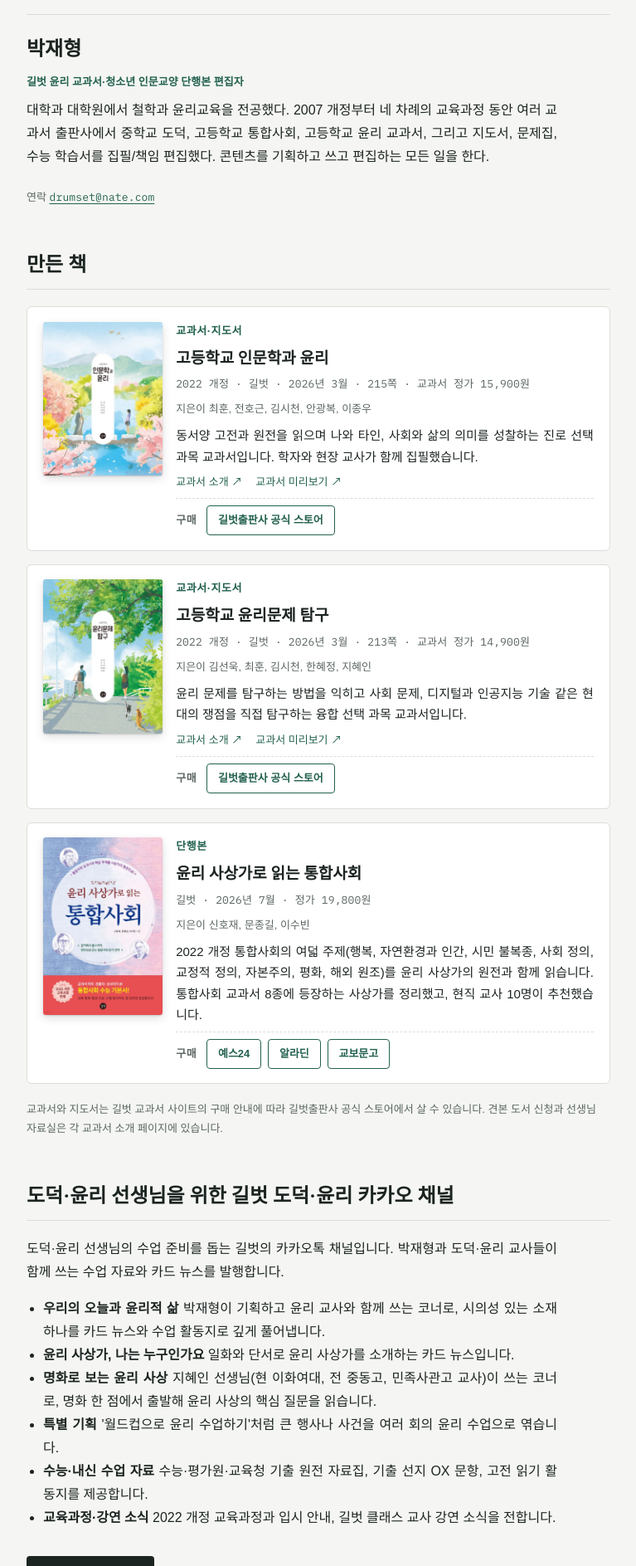
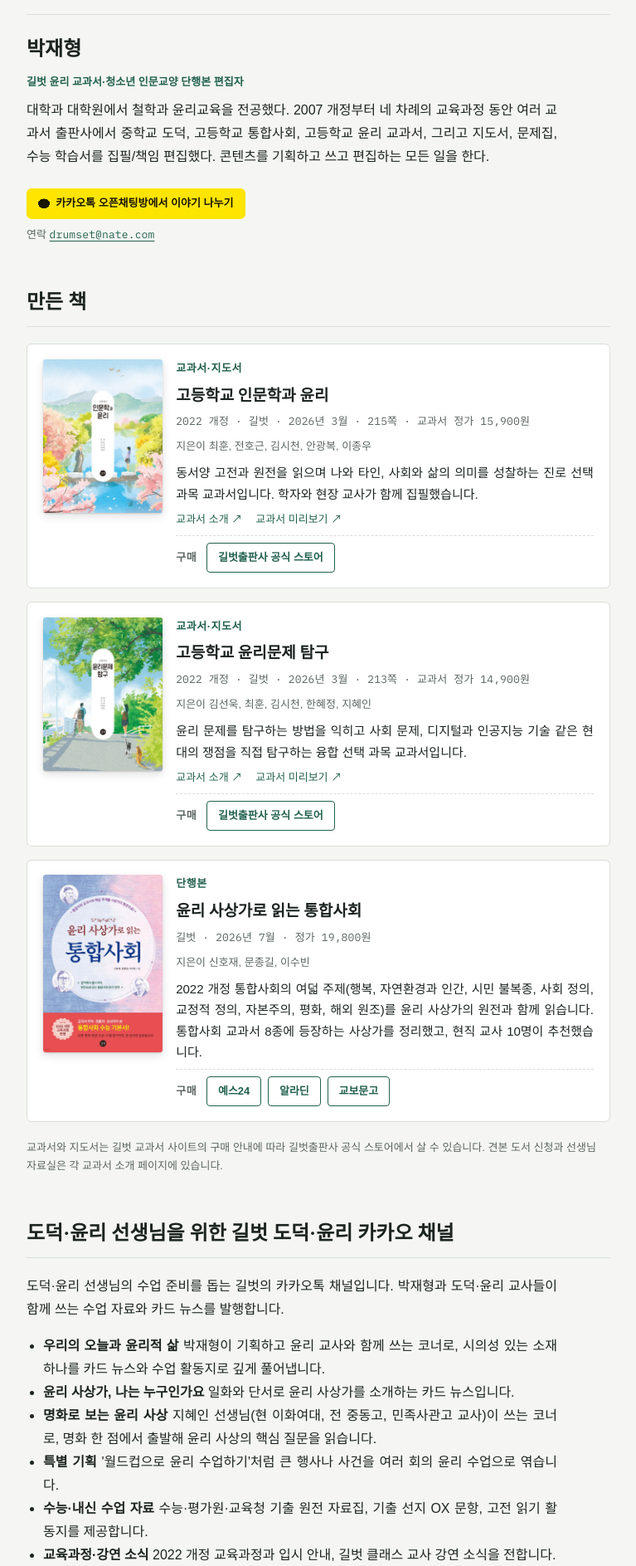
Before and after one commit to ethics-news/ethics-news.github.io, a Jekyll site: the page built from about/index.html, in a window 1280 px wide. Shown: the part 457-2344 px from the top of the page at 83% size, without its empty margins (256-1023 px from the left). Built offline with Jekyll 4.4.1, drawn with Linux system fonts in a browser that asks for light colours; some web fonts are replaced.

Commit message:
카카오톡 오픈채팅방 연결

```diff
--- a/_config.yml
+++ b/_config.yml
@@ -5,6 +5,7 @@ author: 박재형
 author_role: 윤리 교과서·청소년 인문서 편집자
 email: drumset@nate.com
 kakao_channel: https://pf.kakao.com/_PVHxjn
+openchat: https://open.kakao.com/o/gpEWbKSi   # 윤리로 읽는 뉴스 오픈채팅방
 description: 최근 뉴스에서 도덕·윤리 수업에 바로 쓸 소재를 골라 교과 연계와 수업 질문까지 정리합니다.
 lang: ko
 baseurl: ""            # 저장소 이름이 아이디.github.io가 아니면 "/저장소이름" 으로
--- a/_includes/footer.html
+++ b/_includes/footer.html
@@ -3,6 +3,7 @@
     <div>
       <p class="footer-name">{{ site.title }}</p>
       <p class="footer-role">기획·집필·편집·발행: {{ site.author }}</p>
+      <p><a class="openchat" href="{{ site.openchat }}" target="_blank" rel="noopener">카카오톡 오픈채팅방에서 이야기 나누기</a></p>
       <p>연락 <a class="mono mail" href="mailto:{{ site.email }}">{{ site.email }}</a></p>
     </div>
     <div class="footer-meta">
--- a/_includes/item-card.html
+++ b/_includes/item-card.html
@@ -35,6 +35,7 @@
     <div class="dl-row">{% for d in it.downloads %}<a class="dl" href="{{ d.file | relative_url }}" download>{{ d.name }}</a>{% endfor %}</div>
   </div>
   {% endif %}
+  {% if include.full %}<div class="talk no-print"><p>이 글에 대한 의견이나 수업에 써 본 후기를 들려주세요.</p><a class="openchat" href="{{ site.openchat }}" target="_blank" rel="noopener">오픈채팅방에서 이야기 나누기</a></div>{% endif %}
   <footer class="item-links">
     {% unless include.full %}<a class="link-detail" href="{{ it.url | relative_url }}">이 글만 보기</a>{% endunless %}
     {% for s in it.sources %}<a class="link-src" href="{{ s.url }}" target="_blank" rel="noopener">{{ s.name }} ↗</a>{% endfor %}
--- a/about/index.html
+++ b/about/index.html
@@ -19,6 +19,7 @@ title: 소개
     <div class="prose">
       <p>대학과 대학원에서 철학과 윤리교육을 전공했다. 2007 개정부터 네 차례의 교육과정 동안 여러 교과서 출판사에서 중학교 도덕, 고등학교 통합사회, 고등학교 윤리 교과서, 그리고 지도서, 문제집, 수능 학습서를 집필/책임 편집했다. 콘텐츠를 기획하고 쓰고 편집하는 모든 일을 한다.</p>
     </div>
+    <p class="person-contact"><a class="openchat" href="{{ site.openchat }}" target="_blank" rel="noopener">카카오톡 오픈채팅방에서 이야기 나누기</a></p>
     <p class="person-contact">연락 <a class="mono mail" href="mailto:{{ site.email }}">{{ site.email }}</a></p>
   </div>
 </section>
--- a/assets/style.css
+++ b/assets/style.css
@@ -242,3 +242,9 @@ html { scroll-behavior: smooth; }
 .book-cover img { display: block; width: 100%; height: auto; border-radius: 3px; box-shadow: 0 1px 2px rgba(0,0,0,0.15), 0 4px 12px rgba(0,0,0,0.12); }
 .book-body { min-width: 0; flex: 1 1 auto; display: flex; flex-direction: column; gap: 0.45rem; align-self: stretch; }
 @media (max-width: 30rem) { .book-cover { flex-basis: 100px; max-width: 100px; } }
+/* 오픈채팅 */
+.openchat { display: inline-flex; align-items: center; gap: 0.45rem; background: #fee500; color: #191600 !important; text-decoration: none; font-weight: 600; font-size: var(--step--1); padding: 0.45rem 0.9rem; border-radius: 6px; }
+.openchat::before { content: ""; width: 1.05em; height: 1.05em; background: currentColor; -webkit-mask: radial-gradient(ellipse 50% 42% at 50% 45%, #000 98%, transparent 100%); mask: radial-gradient(ellipse 50% 42% at 50% 45%, #000 98%, transparent 100%); }
+.openchat:hover { filter: brightness(0.96); }
+.talk { display: flex; flex-wrap: wrap; align-items: center; justify-content: space-between; gap: 0.6rem 1rem; padding: 0.9rem 1rem; border: 1px dashed var(--rule); border-radius: 6px; }
+.talk p { margin: 0; font-size: 0.9375rem; color: var(--muted); }
```
